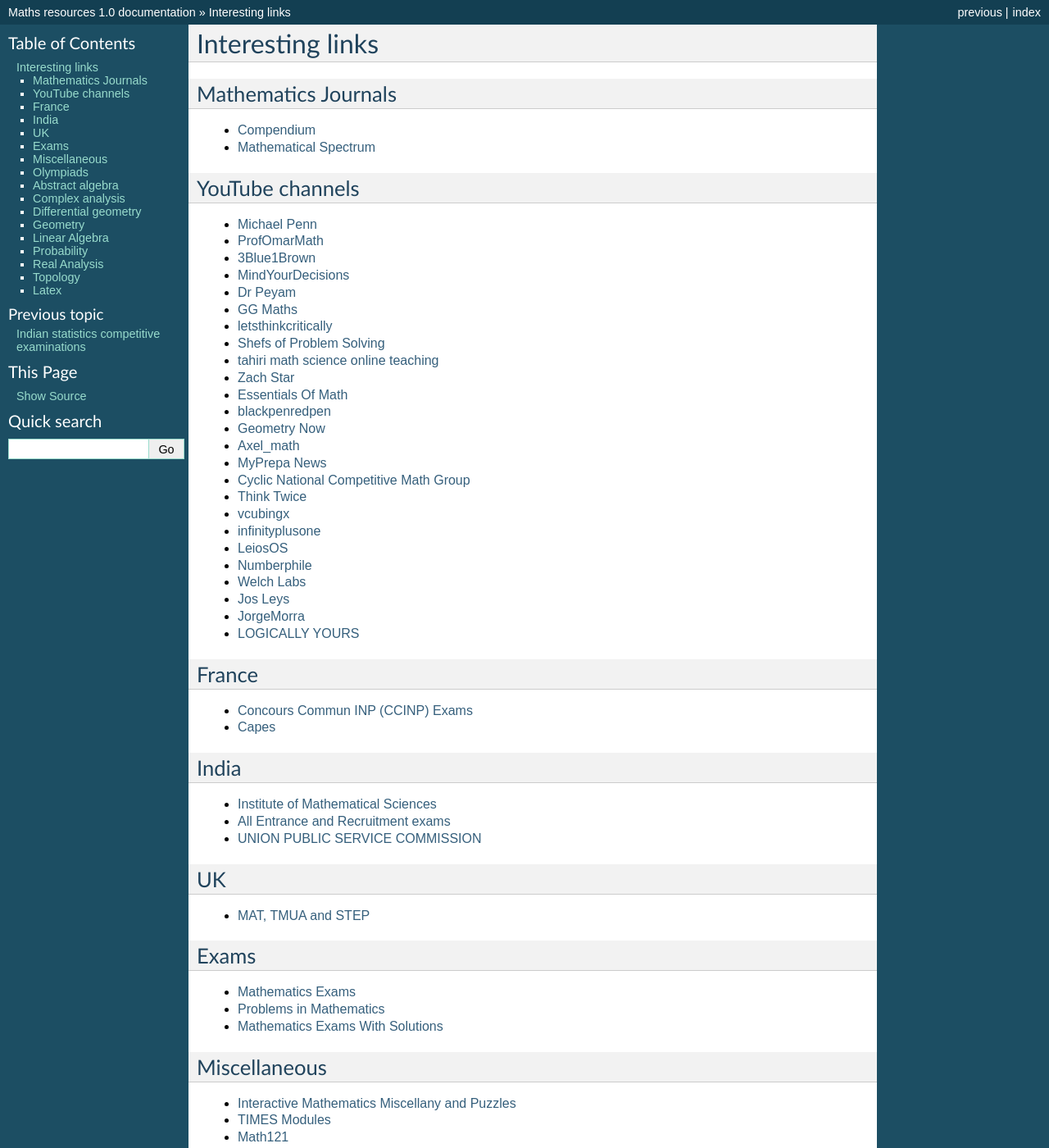
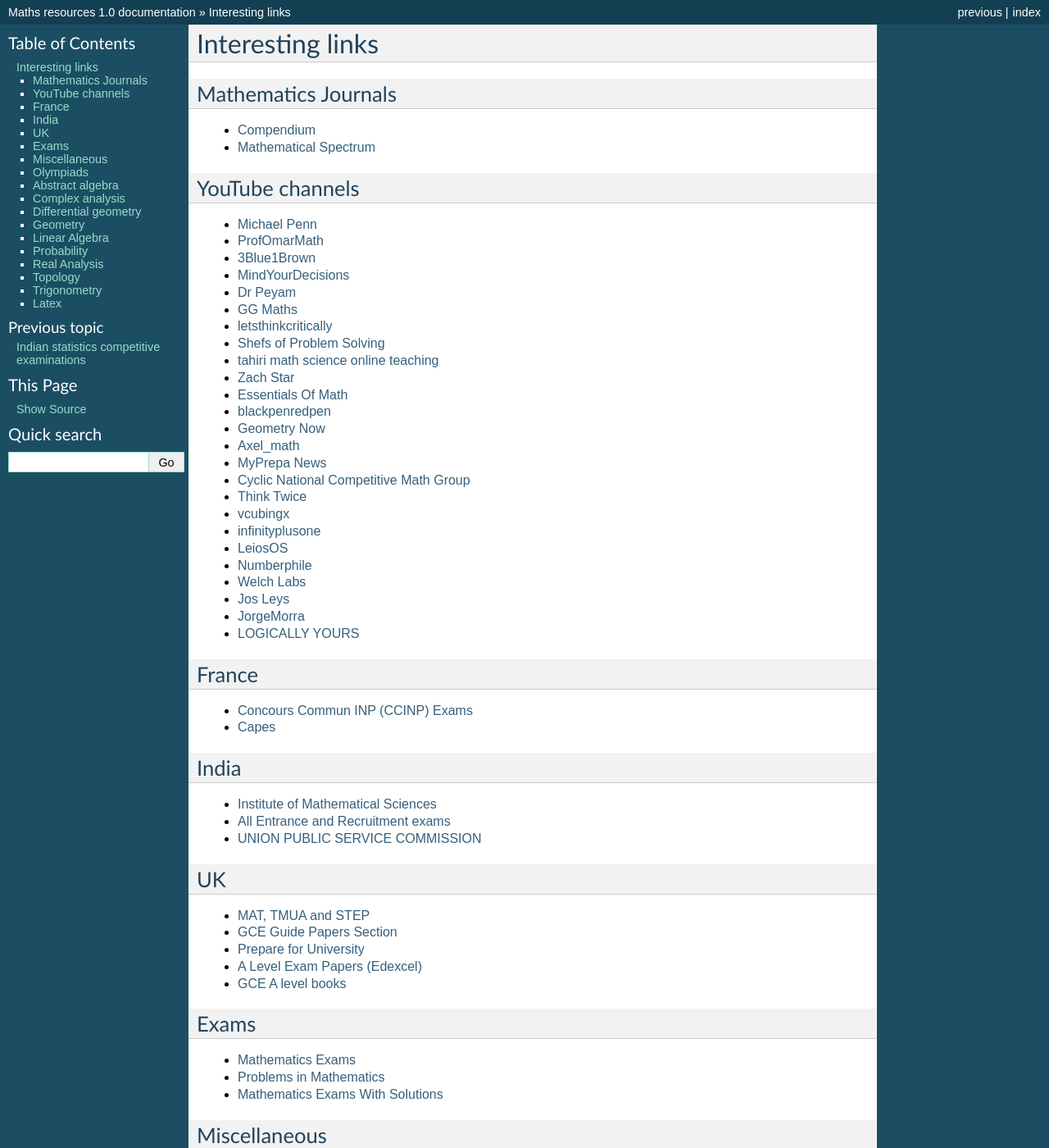
Before and after one commit to jacubero/maths, a Sphinx documentation site: the page built from docs/links.rst, in a window 1280 px wide and 1400 px high. Shown: the whole window at 82% size. Built offline with Sphinx 7.4.7, drawn with Linux system fonts in a browser that asks for light colours; pages that are not in the unit, such as notebooks, are missing from menus; some of the changed text lies outside the part shown.

Commit message:
New version

```diff
--- a/docs/links.rst
+++ b/docs/links.rst
@@ -82,6 +82,14 @@
 --
 
 * `MAT, TMUA and STEP <https://warwick.ac.uk/fac/sci/maths/admissions/ug/aeastep/>`_
+
+* `GCE Guide Papers Section <https://papers.gceguide.com/>`_
+
+* `Prepare for University <https://nrich.maths.org/university>`_
+
+* `A Level Exam Papers (Edexcel) <https://www.mathsgenie.co.uk/alevelpapers.html>`_
+
+* `GCE A level books <https://www.quora.com/What-are-the-books-I-should-study-to-get-an-A%2A-in-the-GCE-A-level/answer/Mubashir-Anwar-2>`_
 
 Exams
 -----
@@ -174,6 +182,11 @@
 
 * `Topology Playlist <https://www.youtube.com/playlist?list=PL41FDABC6AA085E78>`_
 
+Trigonometry
+------------
+
+* `Dave Short Trig Course <https://www2.clarku.edu/faculty/djoyce/trig/>`_
+
 Latex
 -----
 
```
Also changed, not shown: 17 other files.
